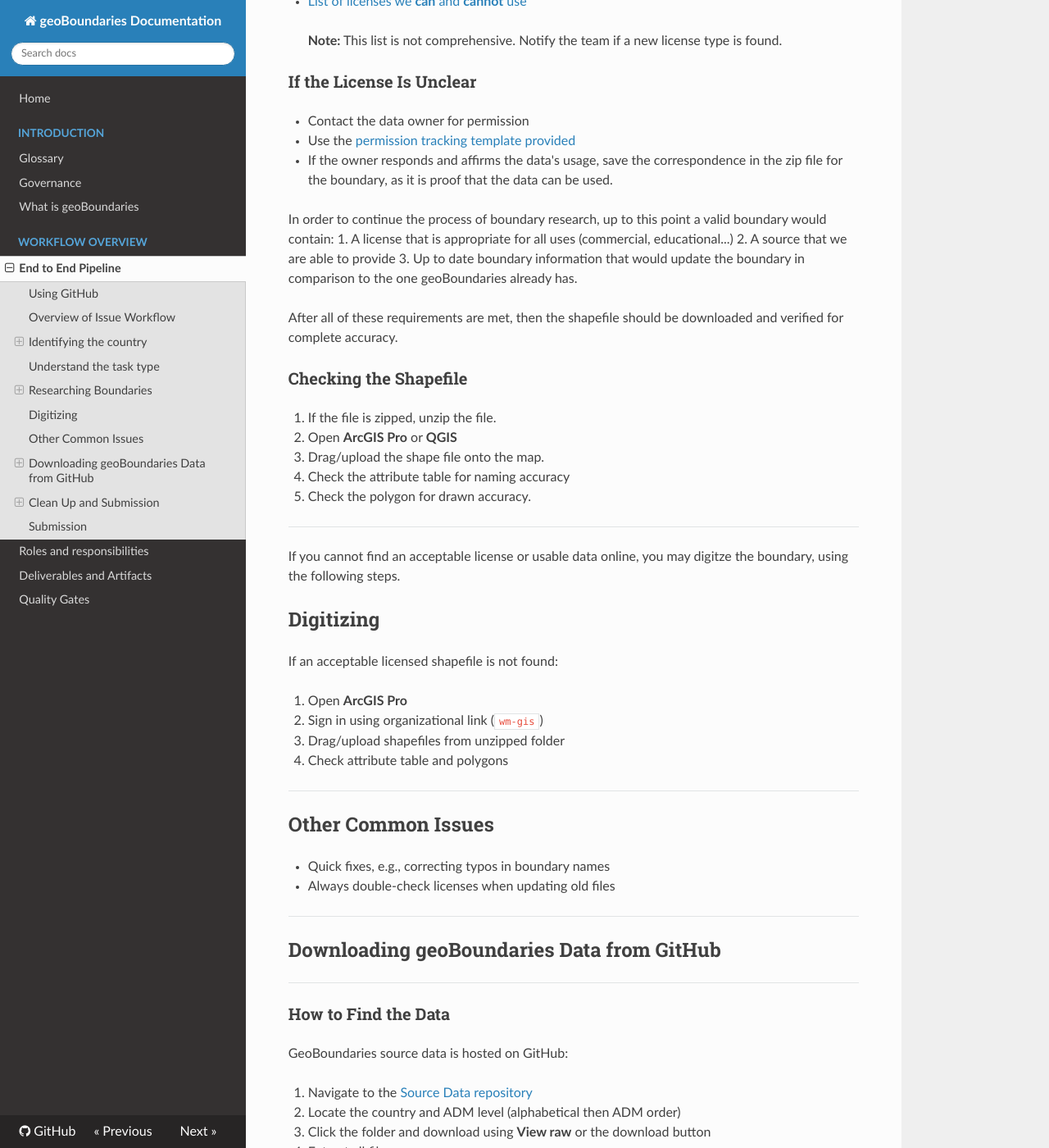
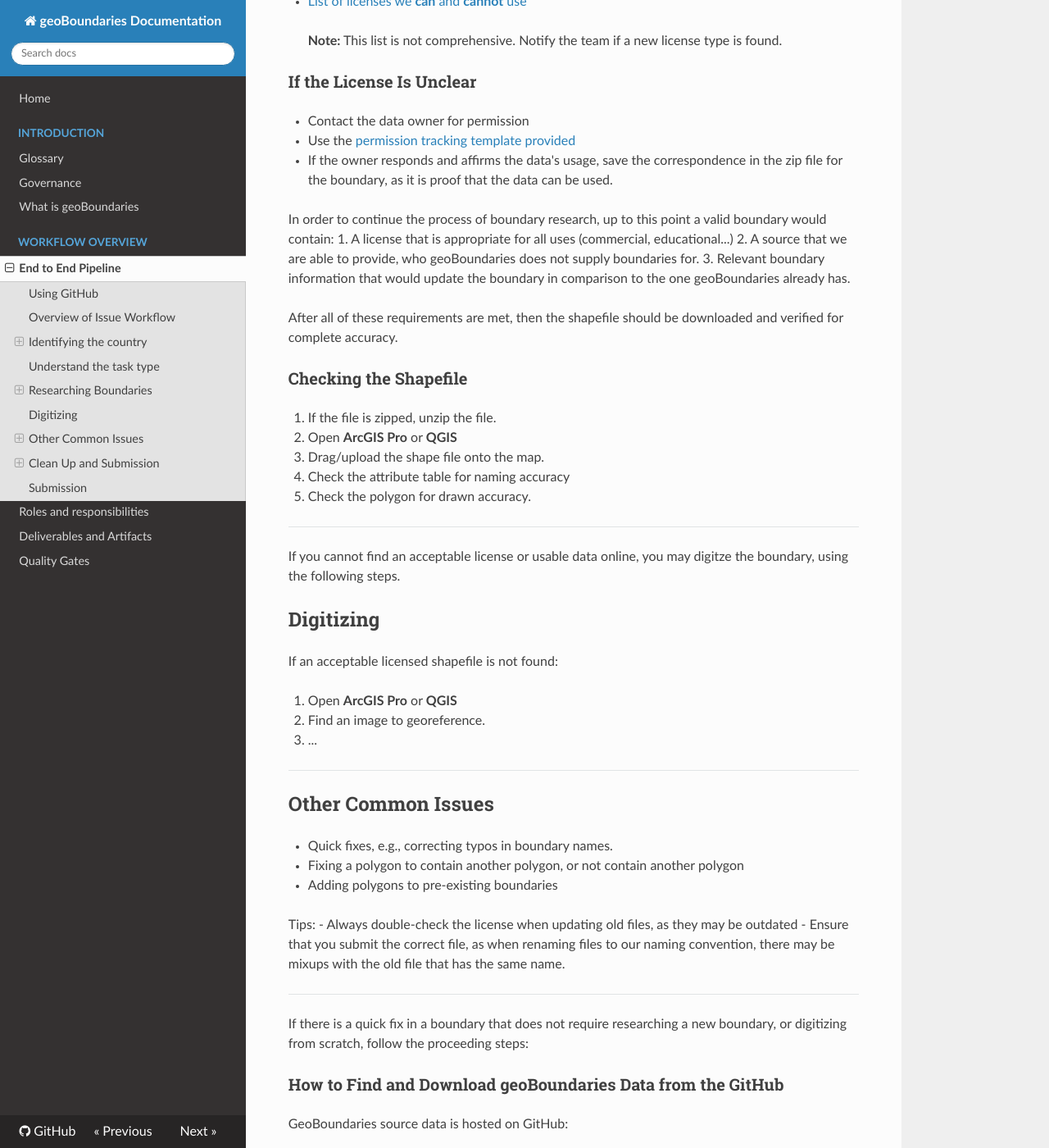
Before and after one commit to wmgeolab/gbDocs, an MkDocs documentation site: the page built from docs/docs/10-workflow-overview/end-to-end-pipeline.md, in a window 1280 px wide and 1400 px high, scrolled down 1624 px. Shown: the whole window at 82% size. Built offline with MkDocs 1.6.1, drawn with Linux system fonts in a browser that asks for light colours; nearby versions of some CDN libraries; some of the changed text lies outside the part shown.

Commit message:
Update end-to-end-pipeline.md

```diff
--- a/docs/docs/10-workflow-overview/end-to-end-pipeline.md
+++ b/docs/docs/10-workflow-overview/end-to-end-pipeline.md
@@ -69,8 +68,8 @@
 
 In order to continue the process of boundary research, up to this point a valid boundary would contain:
  1. A license that is appropriate for all uses (commercial, educational...)
- 2. A source that we are able to provide
- 3. Up to date boundary information that would update the boundary in comparison to the one geoBoundaries already has.
+ 2. A source that we are able to provide, who geoBoundaries does not supply boundaries for.
+ 3. Relevant boundary information that would update the boundary in comparison to the one geoBoundaries already has.
 
 After all of these requirements are met, then the shapefile should be downloaded and verified for complete accuracy.
 
@@ -90,40 +89,38 @@
 
 If an acceptable licensed shapefile is not found:
 
-1. Open **ArcGIS Pro**
-2. Sign in using organizational link (`wm-gis`)
-3. Drag/upload shapefiles from unzipped folder
-4. Check attribute table and polygons
-
-<!-- TODO: Add screenshots for each step -->
+1. Open **ArcGIS Pro** or **QGIS**
+2. Find an image to georeference.
+3. ...
 
 ---
 
 ## Other Common Issues
 
-- Quick fixes, e.g., correcting typos in boundary names
-- Always double-check licenses when updating old files
+- Quick fixes, e.g., correcting typos in boundary names.
+- Fixing a polygon to contain another polygon, or not contain another polygon
+- Adding polygons to pre-existing boundaries
+
+Tips:
+- Always double-check the license when updating old files, as they may be outdated
+- Ensure that you submit the correct file, as when renaming files to our naming convention, there may be mixups with the old file that has the same name.
 
 ---
 
+If there is a quick fix in a boundary that does not require researching a new boundary, or digitizing from scratch, follow the proceeding steps:
 
-## Downloading geoBoundaries Data from GitHub
-
----
-
-### How to Find the Data
+### How to Find and Download geoBoundaries Data from the GitHub
 
 GeoBoundaries source data is hosted on GitHub:
 
 1. Navigate to the [Source Data repository](https://github.com/wmgeolab/geoBoundaries/tree/main/sourceData/gbOpen)
 2. Locate the country and ADM level (alphabetical then ADM order)
 3. Click the folder and download using **View raw** or the download button
-4. Extract all files:
+4. Extract all files from the zipped folder:
    - Right-click → **Extract All**
    - Save to local folder (OneDrive recommended)
-5. Drag the `.shp` shapefile into a new ArcGIS Pro map
-
-<!-- TODO: Add screenshots for ZIP extraction and ArcGIS drag -->
+5. Drag the `.shp` shapefile or `.geojson` into a new ArcGIS Pro or QGIS map
+6. Complete the quick fix.
 
 ---
 
@@ -131,10 +128,15 @@
 
 Before submitting:
 
-1. Ensure shapefile is clean
-2. Project polygons correctly (coordinate system)
-3. Export shapefile properly
-4. Zip all files for GitHub submission
+1. Ensure shapefile is in the correct geographic projection: 'WGS 1984'
+2. Check that all of the fields in the attribute table exist including:
+     -  Name
+     -  Level (ADM 0-4+)
+     -  ISO_Code (only for ADM levels 0-1, ADM2+ levels do not have an ISO field because they are too granular)
+3. Export shapefile with the proper name (ISO_ADM#)
+4. Take a screenshot of the license with the URL visible, and name it `license.png`
+5. Create a new text file for the metadata. Make sure it follows the
+6.  Zip all files for GitHub submission
 
 ### Required Files in Submission ZIP
 
```
Also changed, not shown: other parts of docs/docs/10-workflow-overview/end-to-end-pipeline.md (+6 -7 lines).
